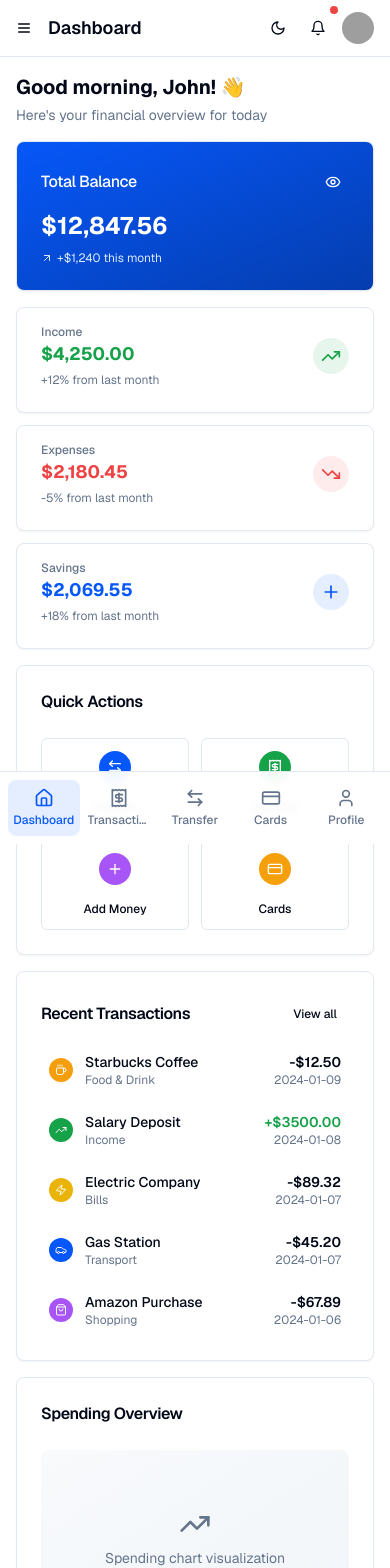
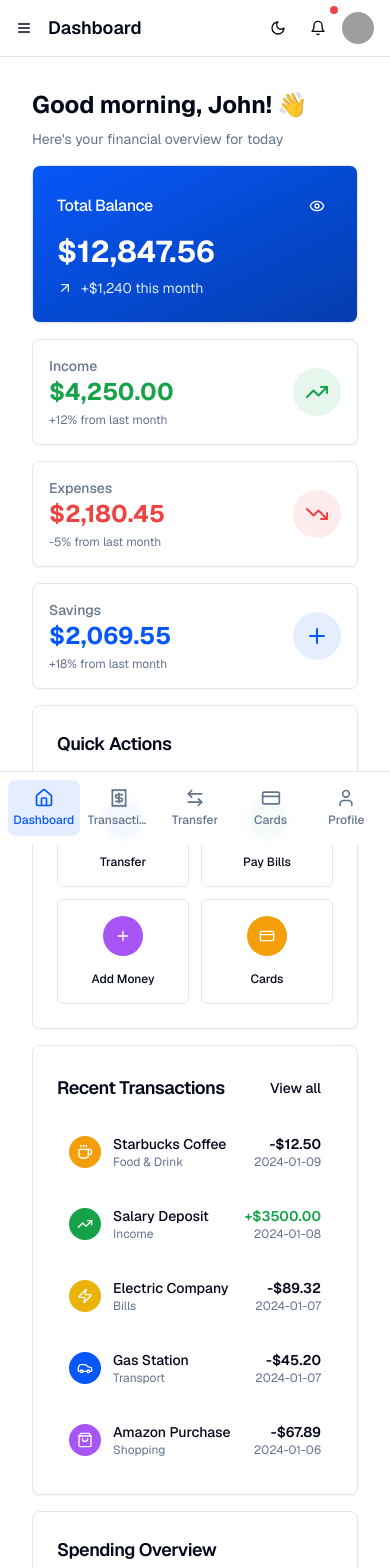
Before and after one commit to AshanHimantha/baking-webapp, a React (Vite) app: page /customer/dashboard in a window 390 px wide. Shown: the top 1568 px of the page. Built offline with nearby package versions, Linux system fonts and the light colour scheme; grey boxes are pictures that could not be loaded.

Commit message:
Fix: Responsive issues in dashboards
Addresses remaining responsive design problems in the dashboard pages.

```diff
--- a/src/pages/customer/Dashboard.tsx
+++ b/src/pages/customer/Dashboard.tsx
@@ -86,89 +86,88 @@ const CustomerDashboard = () => {
 
   return (
     <CustomerLayout>
-      <div className="space-y-4 lg:space-y-6 max-w-7xl mx-auto">
+      <div className="min-h-screen bg-background font-geist">
+        <div className="px-4 py-4 sm:px-6 lg:px-8 max-w-7xl mx-auto space-y-4 sm:space-y-6">
           {/* Welcome Section */}
           <div className="animate-fade-in">
-          <h1 className="text-xl lg:text-2xl xl:text-3xl font-bold text-foreground mb-1 lg:mb-2">
+            <h1 className="text-2xl sm:text-3xl lg:text-4xl font-bold text-foreground mb-2">
               Good morning, John! 👋
             </h1>
-          <p className="text-sm lg:text-base text-muted-foreground">
+            <p className="text-sm sm:text-base text-muted-foreground">
               Here's your financial overview for today
             </p>
           </div>
 
           {/* Balance Card */}
           <Card className="bg-gradient-to-br from-banking-primary to-banking-primaryDark text-white shadow-banking-lg animate-slide-in overflow-hidden">
-          <CardHeader className="pb-3 lg:pb-4">
+            <CardHeader className="pb-3 sm:pb-4">
               <div className="flex items-center justify-between">
-              <CardTitle className="text-base lg:text-lg font-medium">Total Balance</CardTitle>
+                <CardTitle className="text-base sm:text-lg font-medium">Total Balance</CardTitle>
                 <Button
                   variant="ghost"
                   size="sm"
-                className="text-white hover:bg-white/20 h-8 w-8 p-0"
+                  className="text-white hover:bg-white/20 h-8 w-8 p-0 flex-shrink-0"
                   onClick={() => setBalanceVisible(!balanceVisible)}
                 >
                   {balanceVisible ? <Eye className="w-4 h-4" /> : <EyeOff className="w-4 h-4" />}
                 </Button>
               </div>
             </CardHeader>
-          <CardContent>
-            <div className="space-y-2 lg:space-y-3">
-              <div className="text-2xl lg:text-3xl xl:text-4xl font-bold">
+            <CardContent className="pt-0">
+              <div className="space-y-2 sm:space-y-3">
+                <div className="text-3xl sm:text-4xl lg:text-5xl font-bold">
                   {balanceVisible ? '$12,847.56' : '••••••••'}
                 </div>
-              <div className="flex items-center space-x-2 lg:space-x-4 text-blue-100">
-                <div className="flex items-center space-x-1">
-                  <ArrowUpRight className="w-3 h-3 lg:w-4 lg:h-4" />
-                  <span className="text-xs lg:text-sm">+$1,240 this month</span>
-                </div>
+                <div className="flex items-center space-x-2 text-blue-100">
+                  <ArrowUpRight className="w-4 h-4 flex-shrink-0" />
+                  <span className="text-sm sm:text-base">+$1,240 this month</span>
                 </div>
               </div>
             </CardContent>
           </Card>
 
           {/* Summary Cards */}
-        <div className="grid grid-cols-1 sm:grid-cols-2 lg:grid-cols-3 gap-3 lg:gap-4">
-          <Card className="shadow-banking">
-            <CardContent className="pt-4 lg:pt-6">
+          <div className="grid grid-cols-1 sm:grid-cols-2 xl:grid-cols-3 gap-4 sm:gap-6">
+            <Card className="shadow-banking hover:shadow-banking-lg transition-shadow duration-300">
+              <CardContent className="p-4 sm:p-6">
                 <div className="flex items-center justify-between">
-                <div className="flex-1 min-w-0">
-                  <p className="text-xs lg:text-sm font-medium text-muted-foreground">Income</p>
-                  <p className="text-lg lg:text-2xl font-bold text-banking-success truncate">$4,250.00</p>
-                  <p className="text-xs text-muted-foreground mt-1">+12% from last month</p>
+                  <div className="min-w-0 flex-1">
+                    <p className="text-sm font-medium text-muted-foreground">Income</p>
+                    <p className="text-2xl sm:text-3xl font-bold text-banking-success truncate">$4,250.00</p>
+                    <p className="text-xs sm:text-sm text-muted-foreground mt-1">+12% from last month</p>
                   </div>
-                <div className="bg-banking-success/10 p-2 lg:p-3 rounded-full flex-shrink-0">
-                  <TrendingUp className="w-5 h-5 lg:w-6 lg:h-6 text-banking-success" />
+                  <div className="bg-banking-success/10 p-3 sm:p-4 rounded-full flex-shrink-0">
+                    <TrendingUp className="w-6 h-6 sm:w-7 sm:h-7 text-banking-success" />
                   </div>
                 </div>
               </CardContent>
             </Card>
 
-          <Card className="shadow-banking">
-            <CardContent className="pt-4 lg:pt-6">
+            <Card className="shadow-banking hover:shadow-banking-lg transition-shadow duration-300">
+              <CardContent className="p-4 sm:p-6">
                 <div className="flex items-center justify-between">
-                <div className="flex-1 min-w-0">
-                  <p className="text-xs lg:text-sm font-medium text-muted-foreground">Expenses</p>
-                  <p className="text-lg lg:text-2xl font-bold text-banking-expense truncate">$2,180.45</p>
-                  <p className="text-xs text-muted-foreground mt-1">-5% from last month</p>
+                  <div className="min-w-0 flex-1">
+                    <p className="text-sm font-medium text-muted-foreground">Expenses</p>
+                    <p className="text-2xl sm:text-3xl font-bold text-banking-expense truncate">$2,180.45</p>
+                    <p className="text-xs sm:text-sm text-muted-foreground mt-1">-5% from last month</p>
                   </div>
-                <div className="bg-banking-expense/10 p-2 lg:p-3 rounded-full flex-shrink-0">
-                  <TrendingDown className="w-5 h-5 lg:w-6 lg:h-6 text-banking-expense" />
+                  <div className="bg-banking-expense/10 p-3 sm:p-4 rounded-full flex-shrink-0">
+                    <TrendingDown className="w-6 h-6 sm:w-7 sm:h-7 text-banking-expense" />
                   </div>
                 </div>
               </CardContent>
             </Card>
 
-          <Card className="shadow-banking sm:col-span-2 lg:col-span-1">
-            <CardContent className="pt-4 lg:pt-6">
+            <Card className="shadow-banking hover:shadow-banking-lg transition-shadow duration-300 sm:col-span-2 xl:col-span-1">
+              <CardContent className="p-4 sm:p-6">
                 <div className="flex items-center justify-between">
-                <div className="flex-1 min-w-0">
-                  <p className="text-xs lg:text-sm font-medium text-muted-foreground">Savings</p>
-                  <p className="text-lg lg:text-2xl font-bold text-banking-primary truncate">$2,069.55</p>
-                  <p className="text-xs text-muted-foreground mt-1">+18% from last month</p>
+                  <div className="min-w-0 flex-1">
+                    <p className="text-sm font-medium text-muted-foreground">Savings</p>
+                    <p className="text-2xl sm:text-3xl font-bold text-banking-primary truncate">$2,069.55</p>
+                    <p className="text-xs sm:text-sm text-muted-foreground mt-1">+18% from last month</p>
                   </div>
-                <div className="bg-banking-primary/10 p-2 lg:p-3 rounded-full flex-shrink-0">
-                  <Plus className="w-5 h-5 lg:w-6 lg:h-6 text-banking-primary" />
+                  <div className="bg-banking-primary/10 p-3 sm:p-4 rounded-full flex-shrink-0">
+                    <Plus className="w-6 h-6 sm:w-7 sm:h-7 text-banking-primary" />
                   </div>
                 </div>
               </CardContent>
@@ -178,24 +177,24 @@ const CustomerDashboard = () => {
           {/* Quick Actions */}
           <Card className="shadow-banking">
             <CardHeader>
-            <CardTitle className="text-base lg:text-lg">Quick Actions</CardTitle>
+              <CardTitle className="text-lg sm:text-xl">Quick Actions</CardTitle>
             </CardHeader>
             <CardContent>
-            <div className="grid grid-cols-2 lg:grid-cols-4 gap-3 lg:gap-4">
+              <div className="grid grid-cols-2 sm:grid-cols-4 gap-3 sm:gap-4">
                 {quickActions.map((action) => {
                   const Icon = action.icon;
                   return (
                     <Button
                       key={action.name}
                       variant="outline"
-                    className="h-auto p-3 lg:p-4 flex flex-col items-center space-y-2 hover:shadow-md transition-all duration-200 hover:-translate-y-0.5 border-border"
+                      className="h-auto p-4 sm:p-6 flex flex-col items-center space-y-2 sm:space-y-3 hover:shadow-md transition-all duration-200 hover:-translate-y-0.5 border-border"
                       asChild
                     >
                       <a href={action.href}>
-                      <div className={`${action.color} p-2 lg:p-3 rounded-full text-white`}>
-                        <Icon className="w-5 h-5 lg:w-6 lg:h-6" />
+                        <div className={`${action.color} p-3 sm:p-4 rounded-full text-white`}>
+                          <Icon className="w-5 h-5 sm:w-6 sm:h-6" />
                         </div>
-                      <span className="text-xs lg:text-sm font-medium text-center">{action.name}</span>
+                        <span className="text-xs sm:text-sm font-medium text-center leading-tight">{action.name}</span>
                       </a>
                     </Button>
                   );
@@ -206,36 +205,36 @@ const CustomerDashboard = () => {
 
           {/* Recent Transactions */}
           <Card className="shadow-banking">
-          <CardHeader className="flex flex-row items-center justify-between space-y-0 pb-3 lg:pb-4">
-            <CardTitle className="text-base lg:text-lg">Recent Transactions</CardTitle>
-            <Button variant="ghost" size="sm" asChild className="text-xs lg:text-sm">
+            <CardHeader className="flex flex-row items-center justify-between space-y-0 pb-4">
+              <CardTitle className="text-lg sm:text-xl">Recent Transactions</CardTitle>
+              <Button variant="ghost" size="sm" asChild className="text-sm">
                 <a href="/customer/transactions">View all</a>
               </Button>
             </CardHeader>
             <CardContent>
-            <div className="space-y-2 lg:space-y-3">
+              <div className="space-y-3 sm:space-y-4">
                 {recentTransactions.map((transaction) => {
                   const Icon = transaction.icon;
                   return (
-                  <div key={transaction.id} className="flex items-center justify-between p-2 lg:p-3 rounded-lg hover:bg-accent transition-colors">
-                    <div className="flex items-center space-x-3 flex-1 min-w-0">
-                      <div className={`${transaction.color} p-1.5 lg:p-2 rounded-full text-white flex-shrink-0`}>
-                        <Icon className="w-3 h-3 lg:w-4 lg:h-4" />
+                    <div key={transaction.id} className="flex items-center justify-between p-3 sm:p-4 rounded-lg hover:bg-accent transition-colors">
+                      <div className="flex items-center space-x-3 sm:space-x-4 flex-1 min-w-0">
+                        <div className={`${transaction.color} p-2 sm:p-3 rounded-full text-white flex-shrink-0`}>
+                          <Icon className="w-4 h-4 sm:w-5 sm:h-5" />
                         </div>
                         <div className="min-w-0 flex-1">
-                        <p className="font-medium text-sm lg:text-base text-foreground truncate">{transaction.merchant}</p>
-                        <p className="text-xs lg:text-sm text-muted-foreground">{transaction.category}</p>
+                          <p className="font-medium text-sm sm:text-base text-foreground truncate">{transaction.merchant}</p>
+                          <p className="text-xs sm:text-sm text-muted-foreground">{transaction.category}</p>
                         </div>
                       </div>
-                    <div className="text-right flex-shrink-0">
-                      <p className={`font-semibold text-sm lg:text-base ${
+                      <div className="text-right flex-shrink-0 ml-4">
+                        <p className={`font-semibold text-sm sm:text-base ${
                           transaction.type === 'income'
                             ? 'text-banking-income'
                             : 'text-foreground'
                         }`}>
                           {transaction.type === 'income' ? '+' : '-'}${transaction.amount.toFixed(2)}
                         </p>
-                      <p className="text-xs text-muted-foreground">{transaction.date}</p>
+                        <p className="text-xs sm:text-sm text-muted-foreground">{transaction.date}</p>
                       </div>
                     </div>
                   );
@@ -247,18 +246,19 @@ const CustomerDashboard = () => {
           {/* Spending Chart Placeholder */}
           <Card className="shadow-banking">
             <CardHeader>
-            <CardTitle className="text-base lg:text-lg">Spending Overview</CardTitle>
+              <CardTitle className="text-lg sm:text-xl">Spending Overview</CardTitle>
             </CardHeader>
             <CardContent>
-            <div className="h-48 lg:h-64 bg-gradient-to-br from-muted/50 to-muted rounded-lg flex items-center justify-center">
-              <div className="text-center">
-                <TrendingUp className="w-8 h-8 lg:w-12 lg:h-12 text-muted-foreground mx-auto mb-2" />
-                <p className="text-sm lg:text-base text-muted-foreground">Spending chart visualization</p>
-                <p className="text-xs lg:text-sm text-muted-foreground/70">Interactive chart would be displayed here</p>
+              <div className="h-48 sm:h-64 lg:h-80 bg-gradient-to-br from-muted/50 to-muted rounded-lg flex items-center justify-center">
+                <div className="text-center px-4">
+                  <TrendingUp className="w-12 h-12 sm:w-16 sm:h-16 text-muted-foreground mx-auto mb-3 sm:mb-4" />
+                  <p className="text-base sm:text-lg text-muted-foreground mb-2">Spending chart visualization</p>
+                  <p className="text-sm text-muted-foreground/70">Interactive chart would be displayed here</p>
                 </div>
               </div>
             </CardContent>
           </Card>
+        </div>
       </div>
     </CustomerLayout>
   );
```
Lines whose indentation alone changed are shown as unchanged.
